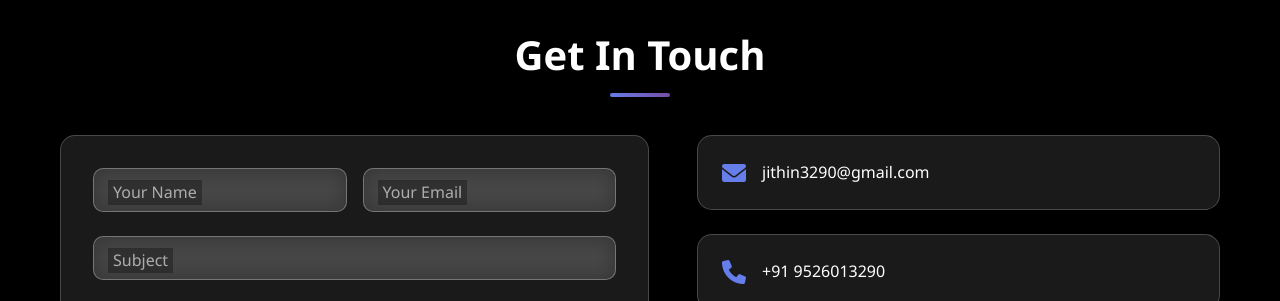
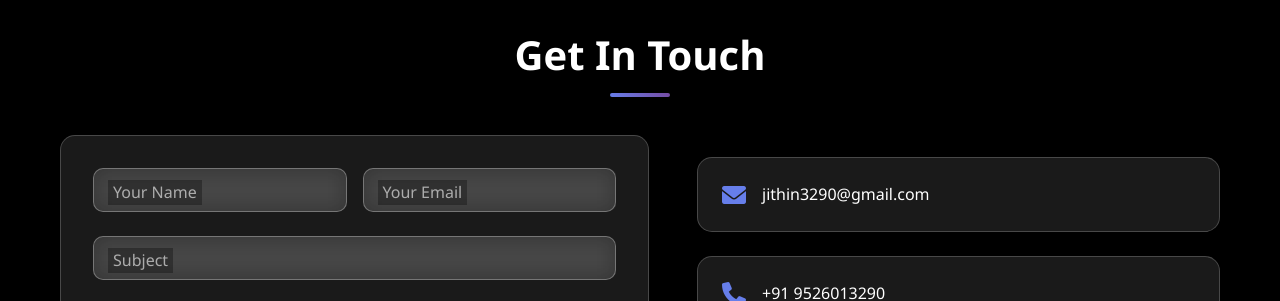
Before and after one commit to Jithin3290/portfolio, a plain HTML site: page index.html in a window 1280 px wide. Shown: the part 3108-3409 px from the top of the page. Drawn offline with nearby package versions, Linux system fonts and the light colour scheme.

Commit message:
index.html

```diff
--- a/index.html
+++ b/index.html
@@ -463,12 +463,12 @@
             background: rgba(102, 126, 234, 0.5);
         }
 
-        /* Contact Section */
         .contact-content {
-            display: flex;
-            gap: 3rem;
-            align-items: flex-start;
-        }
+    display: flex;
+    gap: 3rem;
+    justify-content: center;
+    align-items: center;
+}
 
         .contact-form-container {
             flex: 1;
@@ -671,6 +671,7 @@
 
             .contact-content {
                 flex-direction: column;
+
             }
         }
 
```
